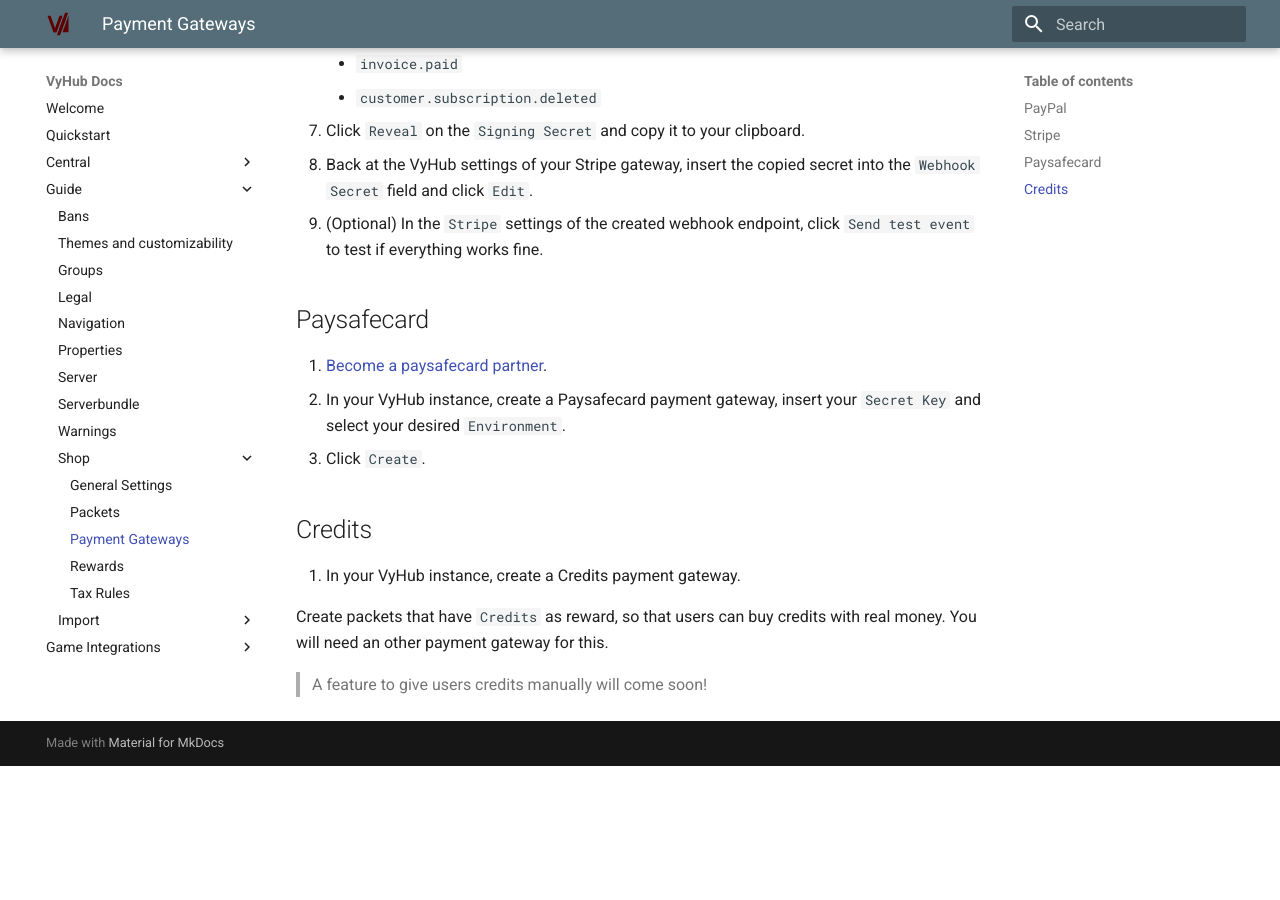
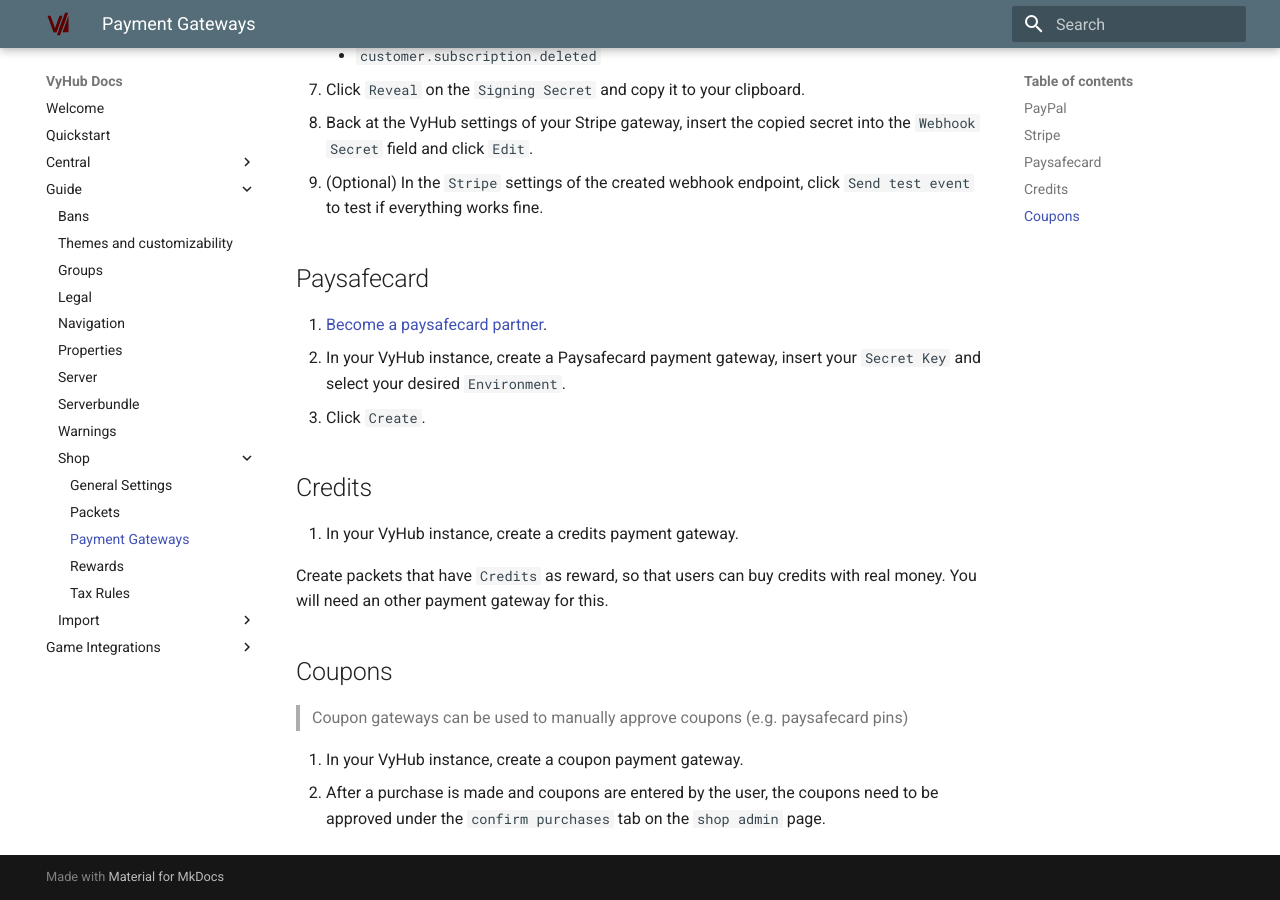
Before and after one commit to nyx-project/vyhub-documentation, an MkDocs documentation site: the page built from docs/guide/shop/payment_gateway.md, in a window 1280 px wide and 900 px high, scrolled down 1382 px. Built offline with MkDocs 1.6.1 and Material for MkDocs 9.7.7, drawn with Linux system fonts in a browser that asks for light colours; the version menu is left out; before the commit the page ends 2148 px from its top, so only the background shows below that; some of the changed text lies outside the part shown.

Commit message:
Add coupon payment gateway explanation

```diff
--- a/docs/guide/shop/payment_gateway.md
+++ b/docs/guide/shop/payment_gateway.md
@@ -3,13 +3,13 @@
 
 > You need to create a payment gateway to accept payments.
 
-| Attribute | Description |
-| --- | --- |
-| Name | Name of gateway |
-| Subtitle | Subtitle shown during checkout |
-| Enabled | Enable the payment gateway |
+| Attribute   | Description                                   |
+|-------------|-----------------------------------------------|
+| Name        | Name of gateway                               |
+| Subtitle    | Subtitle shown during checkout                |
+| Enabled     | Enable the payment gateway                    |
 | Environment | Environment of gateway (Sandbox / Production) |
-| Secrets | Secrets provided by payment providers |
+| Secrets     | Secrets provided by payment providers         |
 
 Please follow the instructions below to add a payment gateway.
 
@@ -53,8 +51,13 @@
 
 ## Credits
 
-1. In your VyHub instance, create a Credits payment gateway.
+1. In your VyHub instance, create a credits payment gateway.
 
 Create packets that have `Credits` as reward, so that users can buy credits with real money. You will need an other payment gateway for this.
 
-> A feature to give users credits manually will come soon!
+## Coupons
+
+> Coupon gateways can be used to manually approve coupons (e.g. paysafecard pins)
+
+1. In your VyHub instance, create a coupon payment gateway.
+2. After a purchase is made and coupons are entered by the user, the coupons need to be approved under the `confirm purchases` tab on the `shop admin` page.
```
Also changed, not shown: other parts of docs/guide/shop/payment_gateway.md (+0 -2 lines).
